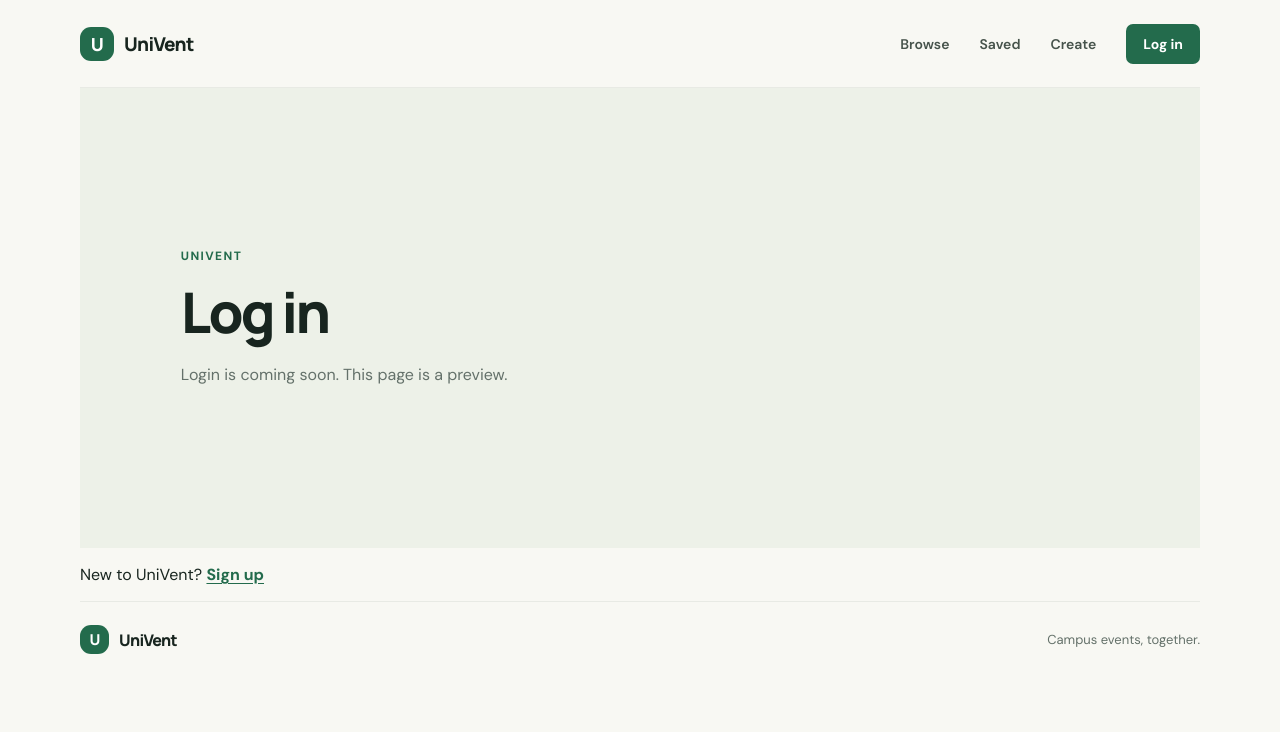
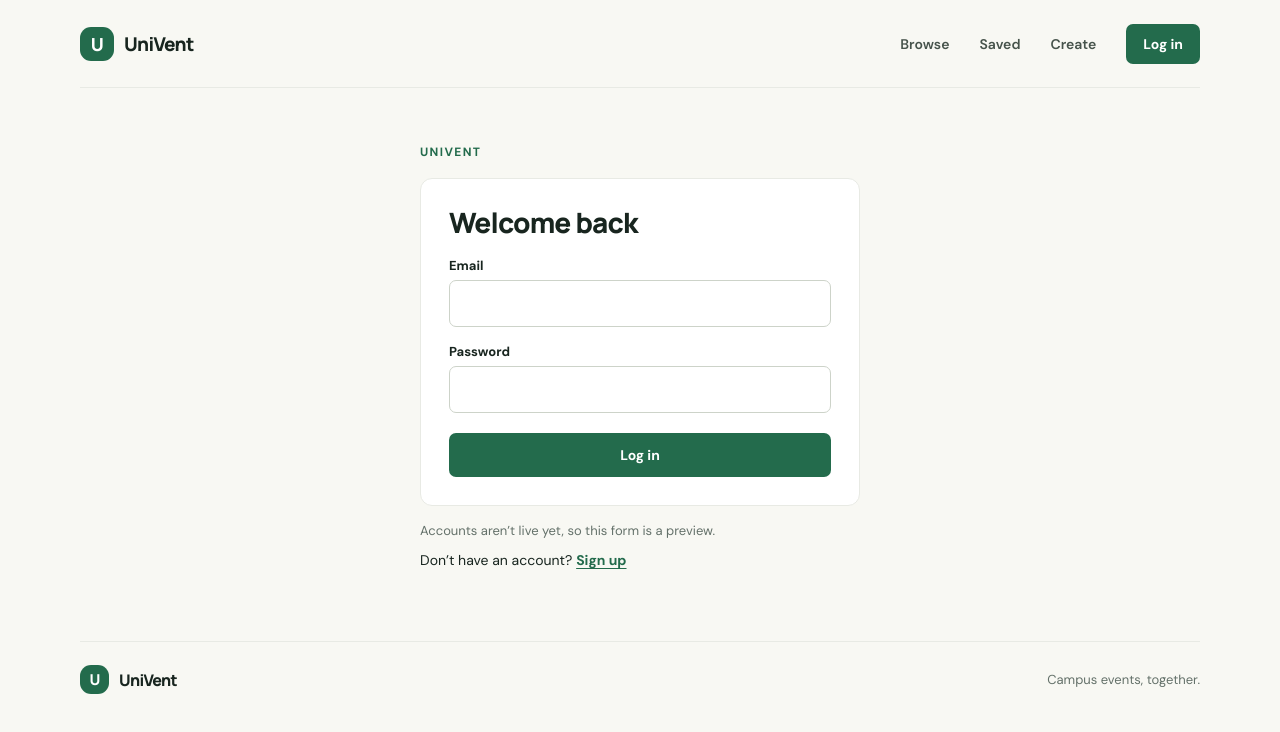
Before and after one commit to nobuyanzi07-cell/UniVent-FrontEnd, a React (Vite) app: page /auth in a window 1280 px wide. Shown: the top 732 px of the page. Built offline with nearby package versions, Linux system fonts and the light colour scheme; no server answers.

Commit message:
Restore login and signup forms on /auth

```diff
--- a/src/Components/LoginForm.jsx
+++ b/src/Components/LoginForm.jsx
@@ -1,31 +1,41 @@
 import { useState } from "react";
-import LoginForm from "../components/LoginForm";
-import SignupForm from "../components/SignupForm";
 
-export default function Auth() {
-  const [isLogin, setIsLogin] = useState(true);
+export default function LoginForm() {
+  const [email, setEmail] = useState("");
+  const [password, setPassword] = useState("");
+
+  const handleSubmit = (e) => {
+    e.preventDefault();
+  };
 
   return (
-    <main>
-      {isLogin ? <LoginForm /> : <SignupForm />}
-
-      <div>
-        {isLogin ? (
-          <p>
-            Don&apos;t have an account?{" "}
-            <button type="button" onClick={() => setIsLogin(false)}>
-              Sign up
-            </button>
-          </p>
-        ) : (
-          <p>
-            Already have an account?{" "}
-            <button type="button" onClick={() => setIsLogin(true)}>
-              Log in
-            </button>
-          </p>
-        )}
-      </div>
-    </main>
+    <div className="auth-card">
+      <h2>Welcome back</h2>
+      <form onSubmit={handleSubmit} className="auth-form">
+        <div className="auth-field">
+          <label htmlFor="login-email">Email</label>
+          <input
+            id="login-email"
+            type="email"
+            value={email}
+            onChange={(e) => setEmail(e.target.value)}
+            required
+          />
+        </div>
+        <div className="auth-field">
+          <label htmlFor="login-password">Password</label>
+          <input
+            id="login-password"
+            type="password"
+            value={password}
+            onChange={(e) => setPassword(e.target.value)}
+            required
+          />
+        </div>
+        <button type="submit" className="auth-submit">
+          Log in
+        </button>
+      </form>
+    </div>
   );
 }
--- a/src/Components/SignupForm.jsx
+++ b/src/Components/SignupForm.jsx
@@ -10,10 +10,10 @@ export default function SignupForm() {
   };
 
   return (
-    <div>
+    <div className="auth-card">
       <h2>Create account</h2>
-      <form onSubmit={handleSubmit}>
-        <div>
+      <form onSubmit={handleSubmit} className="auth-form">
+        <div className="auth-field">
           <label htmlFor="signup-name">Full Name</label>
           <input
             id="signup-name"
@@ -23,7 +23,7 @@ export default function SignupForm() {
             required
           />
         </div>
-        <div>
+        <div className="auth-field">
           <label htmlFor="signup-email">Email</label>
           <input
             id="signup-email"
@@ -33,7 +33,7 @@ export default function SignupForm() {
             required
           />
         </div>
-        <div>
+        <div className="auth-field">
           <label htmlFor="signup-password">Password</label>
           <input
             id="signup-password"
@@ -43,7 +43,9 @@ export default function SignupForm() {
             required
           />
         </div>
-        <button type="submit">Create Account</button>
+        <button type="submit" className="auth-submit">
+          Create Account
+        </button>
       </form>
     </div>
   );
--- a/src/Pages/Auth.jsx
+++ b/src/Pages/Auth.jsx
@@ -1,29 +1,42 @@
-import { Link, useSearchParams } from "react-router-dom";
-import PlaceholderPage from "./PlaceholderPage.jsx";
+import { useSearchParams } from "react-router-dom";
+import LoginForm from "../Components/LoginForm.jsx";
+import SignupForm from "../Components/SignupForm.jsx";
 
-function Auth() {
-  const [searchParams] = useSearchParams();
-  // The query string selects which authentication placeholder to show.
-  const isSignup = searchParams.get("mode") === "signup";
+export default function Auth() {
+  const [searchParams, setSearchParams] = useSearchParams();
+  // /auth shows login, /auth?mode=signup shows signup
+  const isLogin = searchParams.get("mode") !== "signup";
+
+  const showLogin = () => setSearchParams({});
+  const showSignup = () => setSearchParams({ mode: "signup" });
 
   return (
-    <>
-      <PlaceholderPage
-        title={isSignup ? "Create your account" : "Log in"}
-        description={
-          isSignup
-            ? "Sign-up is coming soon. This page is a preview."
-            : "Login is coming soon. This page is a preview."
-        }
-      />
-      <p className="route-switch">
-        {isSignup ? "Already have an account?" : "New to UniVent?"}{" "}
-        <Link to={isSignup ? "/auth" : "/auth?mode=signup"}>
-          {isSignup ? "Log in" : "Sign up"}
-        </Link>
+    <main className="auth-page">
+      <p className="eyebrow">UniVent</p>
+
+      {isLogin ? <LoginForm /> : <SignupForm />}
+
+      <p className="auth-note">
+        Accounts aren’t live yet, so this form is a preview.
       </p>
-    </>
+
+      <p className="auth-switch">
+        {isLogin ? (
+          <>
+            Don’t have an account?{" "}
+            <button type="button" onClick={showSignup}>
+              Sign up
+            </button>
+          </>
+        ) : (
+          <>
+            Already have an account?{" "}
+            <button type="button" onClick={showLogin}>
+              Log in
+            </button>
+          </>
+        )}
+      </p>
+    </main>
   );
 }
-
-export default Auth;
--- a/src/styles.css
+++ b/src/styles.css
@@ -482,3 +482,17 @@ html { scroll-behavior: smooth; }
 .btn { display: inline-block; background: var(--green); color: #fff; border: 1px solid var(--green); padding: .5rem .9rem; border-radius: 6px; cursor: pointer; text-decoration: none; font: inherit; }
 .btn.ghost { background: transparent; color: var(--green); }
 .btn.saved { background: #194f38; border-color: #194f38; }
+
+.auth-page { max-width: 440px; margin: 0 auto; padding: 56px 0 72px; }
+.auth-card { padding: 28px; background: #fff; border: 1px solid #e8eae4; border-radius: 12px; }
+.auth-card h2 { margin: 0 0 20px; font-family: "Manrope", sans-serif; font-size: 28px; letter-spacing: -0.8px; }
+.auth-form { display: flex; flex-direction: column; gap: 16px; }
+.auth-field { display: flex; flex-direction: column; gap: 6px; }
+.auth-field label { font-size: 13px; font-weight: 700; }
+.auth-field input { padding: 12px 14px; border: 1px solid #cdd3c9; border-radius: 7px; background: #fff; font: inherit; }
+.auth-field input:focus { outline: 2px solid var(--green); outline-offset: 1px; border-color: var(--green); }
+.auth-submit { margin-top: 4px; padding: 13px 18px; border: 0; border-radius: 7px; background: var(--green); color: #fff; font: inherit; font-size: 14px; font-weight: 700; cursor: pointer; transition: background-color 150ms ease; }
+.auth-submit:hover { background: #194f38; }
+.auth-note { margin: 16px 0 0; color: var(--muted); font-size: 13px; }
+.auth-switch { margin: 12px 0 0; font-size: 14px; }
+.auth-switch button { padding: 0; border: 0; background: none; color: var(--green); font: inherit; font-weight: 700; text-decoration: underline; text-underline-offset: 3px; cursor: pointer; }
```
Also changed, not shown: 1 other file (tests, documents, lock files or other folders).
